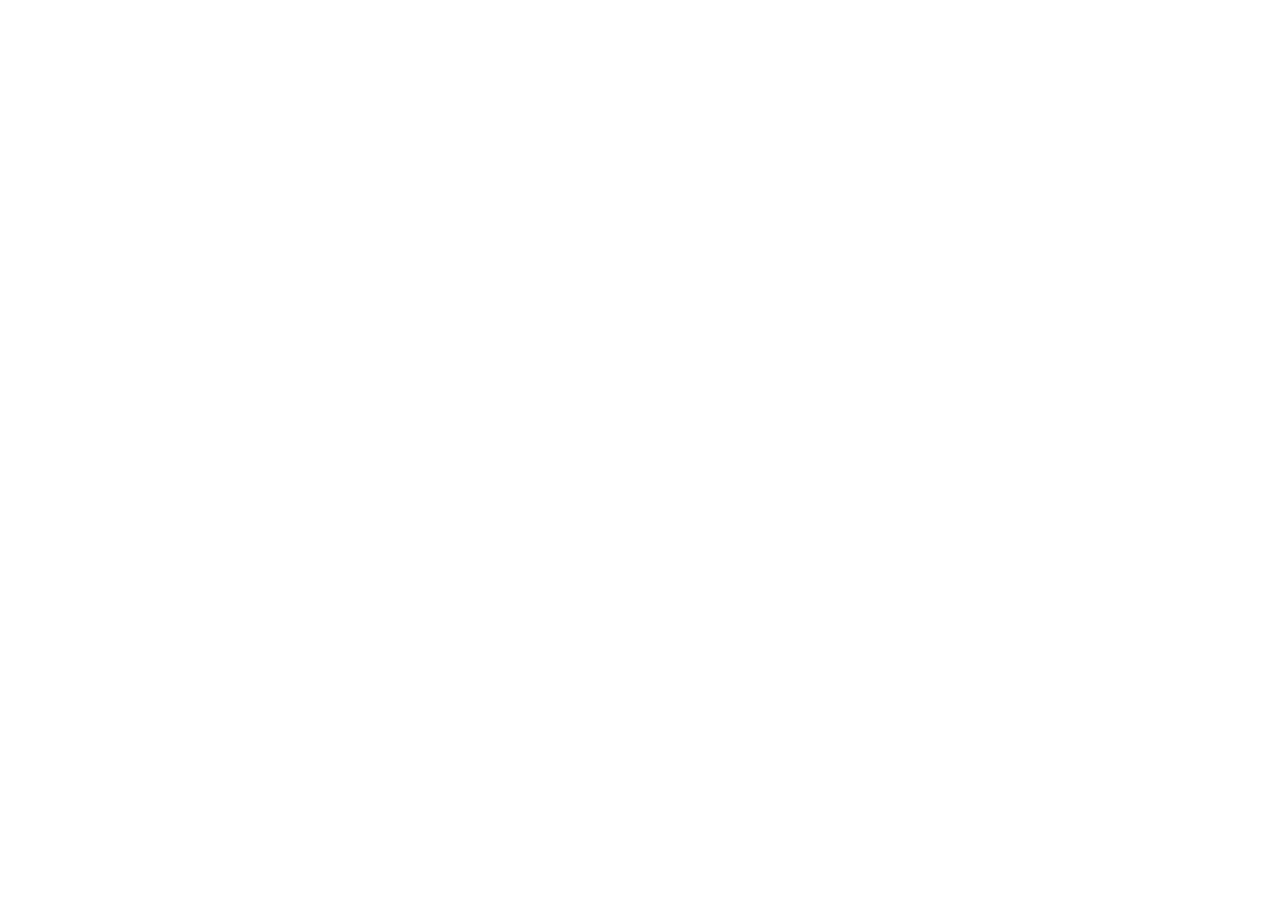
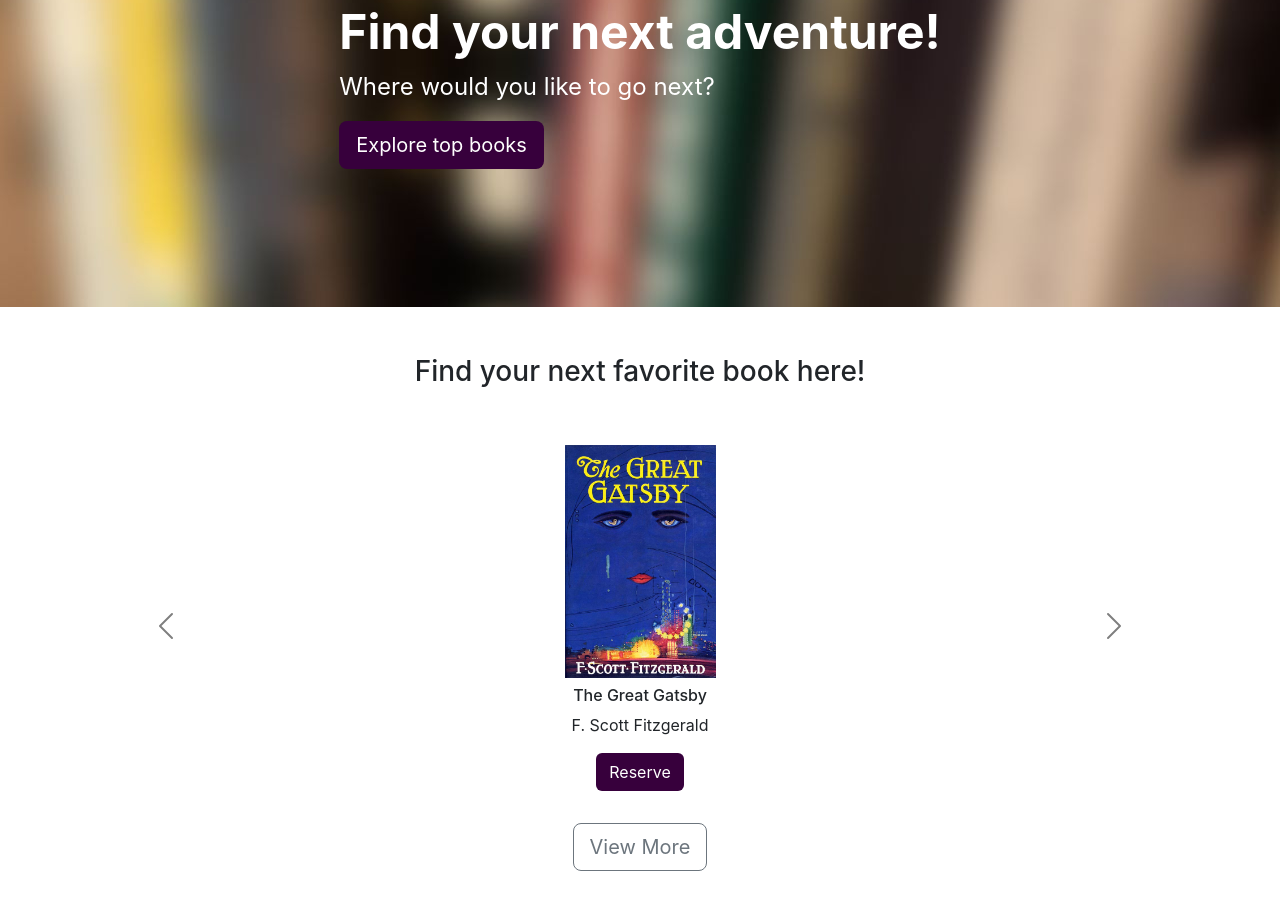
Before and after one commit to Mashfiqun/Biblioteca, a React (Create React App) app in the folder biblioteca/: page / in a window 1280 px wide. Shown: the part 180-1085 px from the top of the page. Before the commit the page ends 800 px from the top, so only its background shows below. Built offline with nearby package versions, Linux system fonts and the light colour scheme.

Commit message:
Added carousel for books

```diff
--- a/biblioteca/src/App.css
+++ b/biblioteca/src/App.css
@@ -3,7 +3,7 @@
 }
 
 .header {
-    background-image: linear-gradient( rgba(0, 0, 0, 0.7), rgba(0, 0, 0, 0.7) ), url("./Images/PublicImages/image-2.jpg");
+    background-image: url("./Images/PublicImages/image-2.jpg");
     opacity: var(--mainOpacity);
     height: 25em !important;
 }
--- a/biblioteca/src/App.tsx
+++ b/biblioteca/src/App.tsx
@@ -1,9 +1,16 @@
 import React from 'react';
 import './App.css';
-import { Navbar } from './layouts/navbar-footer/navbar';
+import { Navbar } from './layouts/navbar-footer/Navbar';
+import { ExploreTopBooks } from './layouts/home/ExploreTopBooks';
+import { Carousel } from './layouts/home/Carousel';
 function App() {
   return (
-    <Navbar />
+    <div>
+      <Navbar />
+      <ExploreTopBooks />
+      <Carousel />
+    </div>
+
   );
 }
 
--- /dev/null
+++ b/biblioteca/src/layouts/home/Carousel.tsx
@@ -0,0 +1,85 @@
+export const Carousel = () => {
+    return (
+        <div className="container mt-5" style={{ height: 550 }}>
+            <div className="homepage-carousel-title">
+                <h3>Find your next favorite book here!</h3>
+            </div>
+            <div id='carouselExampleControls' className="carousel carousel-dark slide mt-5 d-none d-lg-block" data-bs-interval='false'>
+                {/* Desktop */}
+                <div className="carousel-inner">
+                    <div className="carousel-item active">
+                        <div className="row d-flex justify-content-center align-items-center">
+                            <div className="col-xs-6 col-sm-6 col-lg-3 mb-3">
+                                <div className="text-center">
+                                    <img src={require("../../Images/BooksImages/gatsby.jpg")} alt="Gatsby book cover"
+                                        width='151' height='233' />
+
+                                    <h6 className="mt-2">The Great Gatsby</h6>
+                                    <p>F. Scott Fitzgerald</p>
+                                    <a href="" className="btn main-color text-white">Reserve</a>
+                                </div>
+                            </div>
+                        </div>
+                    </div>
+                    <div className="carousel-item">
+                        <div className="row d-flex justify-content-center align-items-center">
+                            <div className="col-xs-6 col-sm-6 col-lg-3 mb-3">
+                                <div className="text-center">
+                                    <img src={require("../../Images/BooksImages/gatsby.jpg")} alt="Gatsby book cover"
+                                        width='151' height='233' />
+
+                                    <h6 className="mt-2">The Great Gatsby</h6>
+                                    <p>F. Scott Fitzgerald</p>
+                                    <a href="" className="btn main-color text-white">Reserve</a>
+                                </div>
+                            </div>
+                        </div>
+                    </div>
+                    <div className="carousel-item">
+                        <div className="row d-flex justify-content-center align-items-center">
+                            <div className="col-xs-6 col-sm-6 col-lg-3 mb-3">
+                                <div className="text-center">
+                                    <img src={require("../../Images/BooksImages/gatsby.jpg")} alt="Gatsby book cover"
+                                        width='151' height='233' />
+
+                                    <h6 className="mt-2">The Great Gatsby</h6>
+                                    <p>F. Scott Fitzgerald</p>
+                                    <a href="" className="btn main-color text-white">Reserve</a>
+                                </div>
+                            </div>
+                        </div>
+                    </div>
+
+                    <button className="carousel-control-prev" type='button'
+                        data-bs-target='#carouselExampleControls' data-bs-slide='prev'>
+                        <span className="carousel-control-prev-icon" aria-hidden='true'></span>
+                        <span className="visually-hidden">Previous</span>
+                    </button>
+                    <button className="carousel-control-next" type='button'
+                        data-bs-target='#carouselExampleControls' data-bs-slide='next'>
+                        <span className="carousel-control-next-icon" aria-hidden='true'></span>
+                        <span className="visually-hidden">Next</span>
+                    </button>
+
+                </div>
+            </div>
+            {/* Mobile */}
+            <div className="d-lg-none mt-3">
+                <div className="row d-flex justify-content-center align-items-center">
+                    <div className="text-center">
+                        <img src={require("../../Images/BooksImages/gatsby.jpg")} alt="Gatsby book cover"
+                            width='151' height='233' />
+
+                        <h6 className="mt-2">The Great Gatsby</h6>
+                        <p>F. Scott Fitzgerald</p>
+                        <a href="" className="btn main-color text-white">Reserve</a>
+                    </div>
+                </div>
+            </div>
+            <div className="homepage-carousel-title mt-3">
+                <a href="" className="btn btn-outline-secondary btn-lg">View More</a>
+            </div>
+        </div>
+
+    );
+}
--- /dev/null
+++ b/biblioteca/src/layouts/home/ExploreTopBooks.tsx
@@ -0,0 +1,13 @@
+export const ExploreTopBooks = () => {
+    return (
+        <div className="p-5 mb-4 bg-dark header">
+            <div className="container-fluid py-5 text-white d-flex justify-content-center align-items-center">
+                <div>
+                    <h1 className="display-5 fw-bold">Find your next adventure!</h1>
+                    <p className="col-md-8 fs-4">Where would you like to go next?</p>
+                    <a href="" type='button' className="btn main-color btn-lg text-white">Explore top books</a>
+                </div>
+            </div>
+        </div>
+    )
+}
```
Also changed, not shown: biblioteca/src/Images/BooksImages/gatsby.jpg (added), 1 other file (tests, documents, lock files or other folders).
